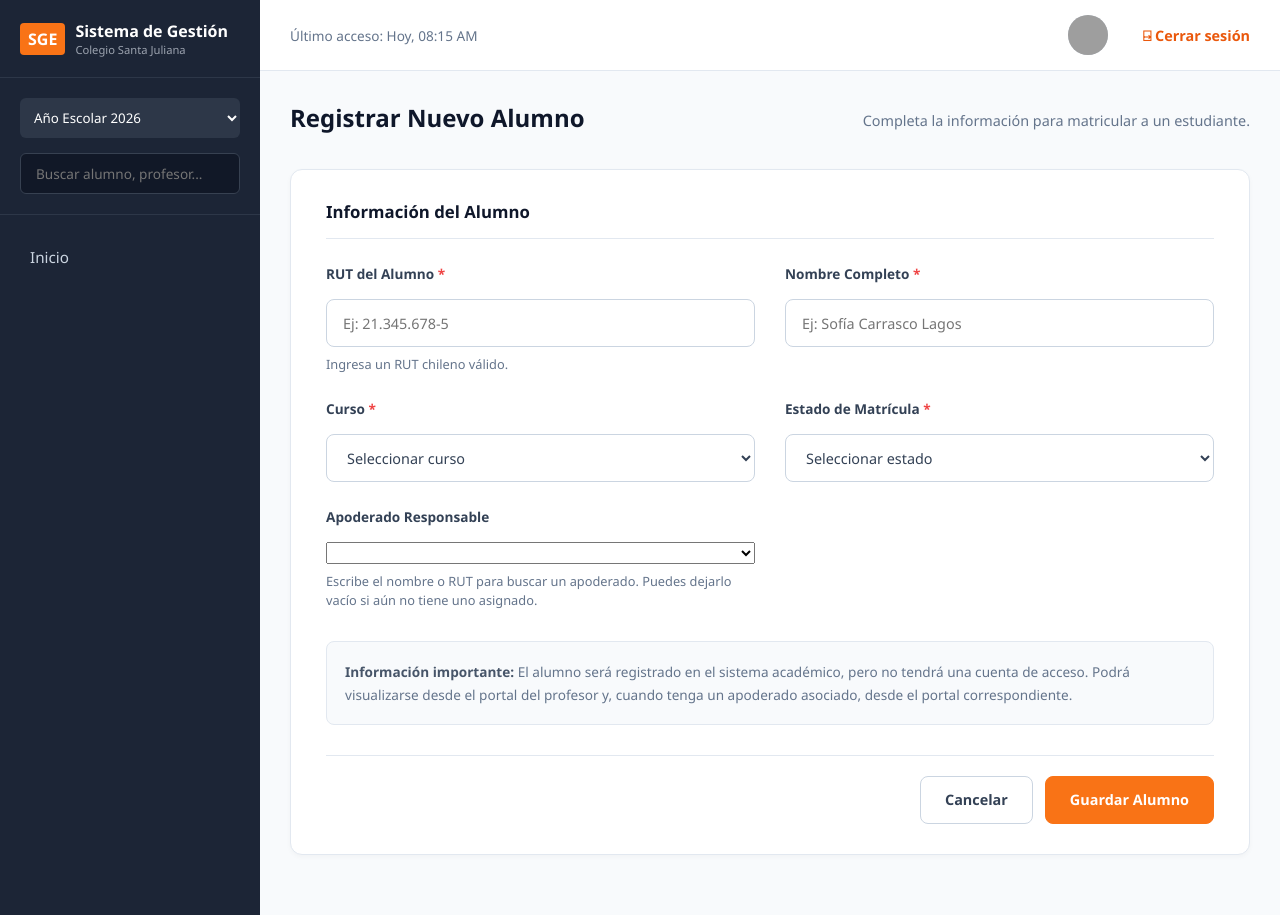
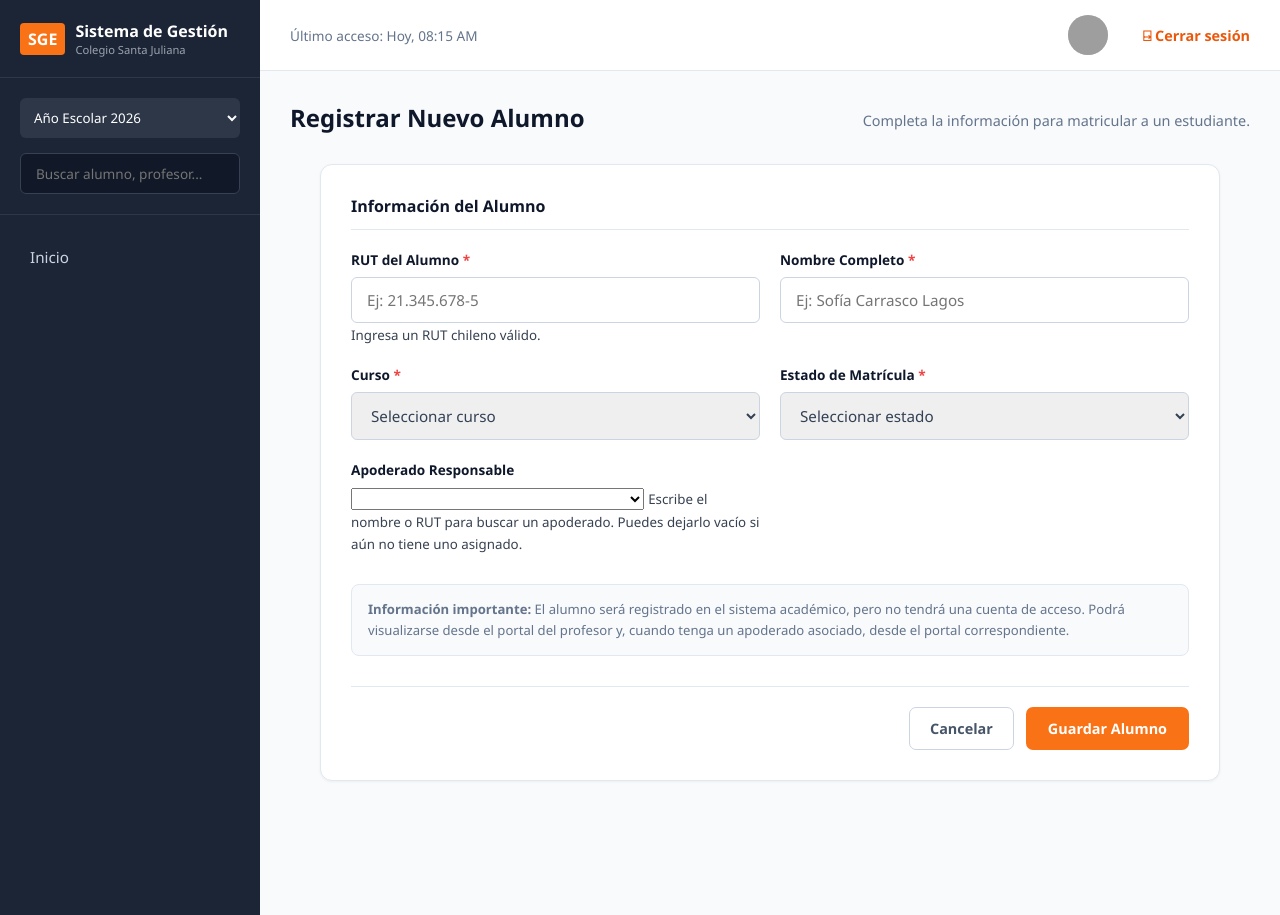
Before and after one commit to pedroiturriaga98-design/ProyectoSGE, a Django app: template sistema/templates/admin_crear_alumno.html in a window 1280 px wide. Run offline with Django 5.2, Linux system fonts and the light colour scheme; the template is opened without the code that fills it: values that come from a table or form of the project are taken from there, others are empty; data comes from the database, SQL or seed files in the repository; some libraries are stand-ins or nearby versions; grey boxes are pictures that could not be loaded.

Commit message:
Refactor admin crear usuario

```diff
--- a/sistema/templates/admin_crear_alumno.html
+++ b/sistema/templates/admin_crear_alumno.html
@@ -8,239 +8,6 @@
     rel="stylesheet"
     href="https://cdn.jsdelivr.net/npm/tom-select@2.4.3/dist/css/tom-select.css"
 >
-
-<style>
-    /* CONTENEDOR DEL FORMULARIO */
-
-    .form-container {
-        width: 100%;
-        max-width: 1100px;
-        margin: 30px auto;
-        padding: 30px 35px;
-        background: #ffffff;
-        border: 1px solid #e2e8f0;
-        border-radius: 12px;
-        box-shadow: 0 2px 5px rgba(0, 0, 0, 0.03);
-        box-sizing: border-box;
-    }
-
-    .section-title {
-        color: #0f172a;
-        font-size: 1.05rem;
-        font-weight: 700;
-        padding-bottom: 15px;
-        margin-bottom: 25px;
-        border-bottom: 1px solid #e2e8f0;
-    }
-
-    /* DISTRIBUCIÓN DE CAMPOS */
-
-    .form-grid {
-        display: grid;
-        grid-template-columns: repeat(2, minmax(0, 1fr));
-        column-gap: 30px;
-        row-gap: 25px;
-    }
-
-    .form-group {
-        display: flex;
-        flex-direction: column;
-        gap: 8px;
-        min-width: 0;
-    }
-
-    .form-group label {
-        color: #334155;
-        font-size: 0.85rem;
-        font-weight: 600;
-    }
-
-    .form-group .required {
-        color: #ef4444;
-    }
-
-    /* CAMPOS NORMALES */
-
-    .form-group > input,
-    .form-group > select:not(#apoderado) {
-        display: block;
-        width: 100%;
-        height: 48px;
-        padding: 12px 16px;
-        border: 1px solid #cbd5e1;
-        border-radius: 8px;
-        background: #ffffff;
-        color: #334155;
-        font-size: 0.9rem;
-        outline: none;
-        box-sizing: border-box;
-        transition: 0.2s;
-    }
-
-    .form-group > input:focus,
-    .form-group > select:focus {
-        border-color: #f97316;
-        box-shadow: 0 0 0 2px rgba(249, 115, 22, 0.1);
-    }
-
-    .form-group small {
-        color: #64748b;
-        font-size: 0.8rem;
-        line-height: 1.5;
-    }
-
-    /* BUSCADOR DE APODERADOS */
-
-    .form-group .ts-wrapper {
-        width: 100%;
-    }
-
-    .form-group .ts-wrapper.single .ts-control {
-        width: 100%;
-        min-height: 48px;
-        height: auto;
-        padding: 12px 16px;
-        border: 1px solid #cbd5e1;
-        border-radius: 8px;
-        background: #ffffff;
-        box-sizing: border-box;
-        box-shadow: none;
-        font-size: 0.9rem;
-        color: #334155;
-        cursor: text;
-    }
-
-    .form-group .ts-wrapper.focus .ts-control {
-        border-color: #f97316;
-        box-shadow: 0 0 0 2px rgba(249, 115, 22, 0.1);
-    }
-
-    .form-group .ts-wrapper .ts-control input {
-        width: auto !important;
-        min-width: 100px;
-        height: auto !important;
-        min-height: 20px;
-        padding: 0 !important;
-        margin: 0;
-        border: none !important;
-        border-radius: 0;
-        box-shadow: none !important;
-        background: transparent;
-        font-size: 0.9rem;
-    }
-
-    .form-group .ts-dropdown {
-        border: 1px solid #e2e8f0;
-        border-radius: 8px;
-        box-shadow: 0 8px 20px rgba(0, 0, 0, 0.08);
-        z-index: 9999;
-    }
-
-    .form-group .ts-dropdown .ts-dropdown-content {
-        max-height: 200px !important;
-        overflow-y: auto;
-    }
-
-    .form-group .ts-dropdown .option {
-        padding: 10px 12px;
-        font-size: 0.85rem;
-        color: #334155;
-    }
-
-    .form-group .ts-dropdown .option.active {
-        background: #fff7ed;
-        color: #ea580c;
-    }
-
-    .form-group .ts-dropdown .no-results {
-        padding: 12px;
-        color: #64748b;
-        font-size: 0.85rem;
-    }
-
-    /* INFORMACIÓN IMPORTANTE */
-
-    .info-box {
-        margin-top: 30px;
-        padding: 18px;
-        background: #f8fafc;
-        border: 1px solid #e2e8f0;
-        border-radius: 8px;
-        color: #64748b;
-        font-size: 0.85rem;
-        line-height: 1.7;
-    }
-
-    .info-box strong {
-        color: #475569;
-    }
-
-    /* BOTONES */
-
-    .form-actions {
-        display: flex;
-        justify-content: flex-end;
-        align-items: center;
-        gap: 12px;
-        margin-top: 30px;
-        padding-top: 20px;
-        border-top: 1px solid #e2e8f0;
-    }
-
-    .btn-cancelar,
-    .btn-guardar {
-        display: inline-flex;
-        align-items: center;
-        justify-content: center;
-        min-height: 48px;
-        padding: 12px 24px;
-        border-radius: 8px;
-        font-size: 0.9rem;
-        font-weight: 600;
-        text-decoration: none;
-        cursor: pointer;
-        box-sizing: border-box;
-        transition: 0.2s;
-    }
-
-    .btn-cancelar {
-        color: #334155;
-        background: #ffffff;
-        border: 1px solid #cbd5e1;
-    }
-
-    .btn-cancelar:hover {
-        background: #f1f5f9;
-    }
-
-    .btn-guardar {
-        background: #f97316;
-        color: #ffffff;
-        border: 1px solid #f97316;
-    }
-
-    .btn-guardar:hover {
-        background: #ea580c;
-    }
-
-    /* DISEÑO RESPONSIVO */
-
-    @media (max-width: 768px) {
-        .form-container {
-            padding: 20px;
-            margin: 20px auto;
-        }
-
-        .form-grid {
-            grid-template-columns: 1fr;
-            gap: 20px;
-        }
-
-        .form-actions {
-            flex-wrap: wrap;
-        }
-    }
-</style>
 
 <!-- ENCABEZADO -->
 <div class="page-header">
```
